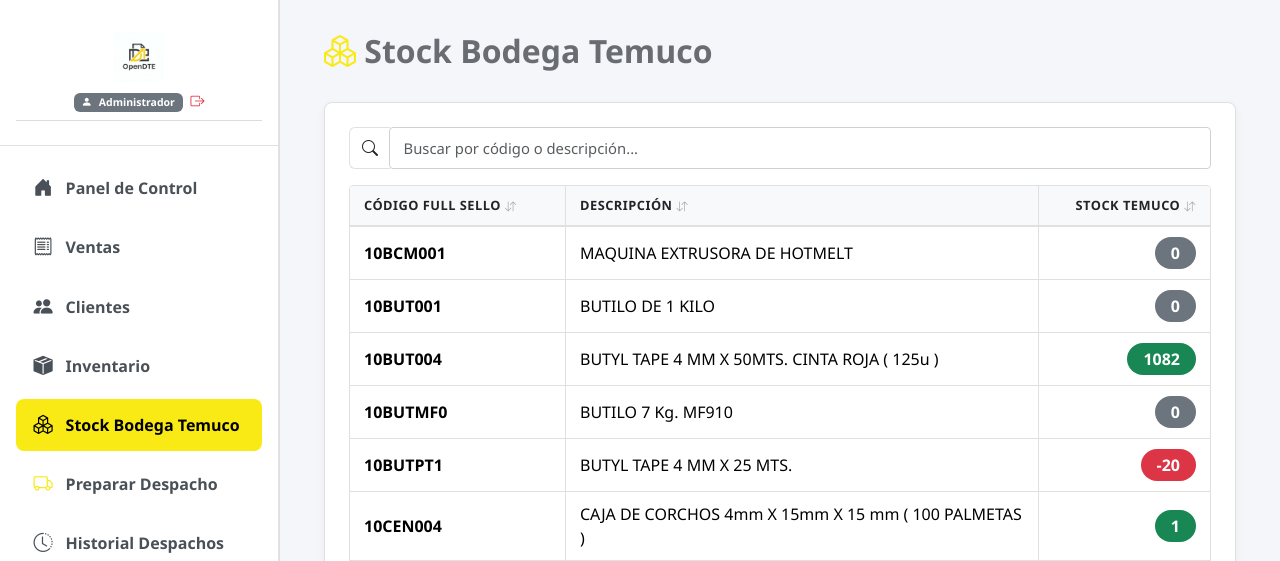
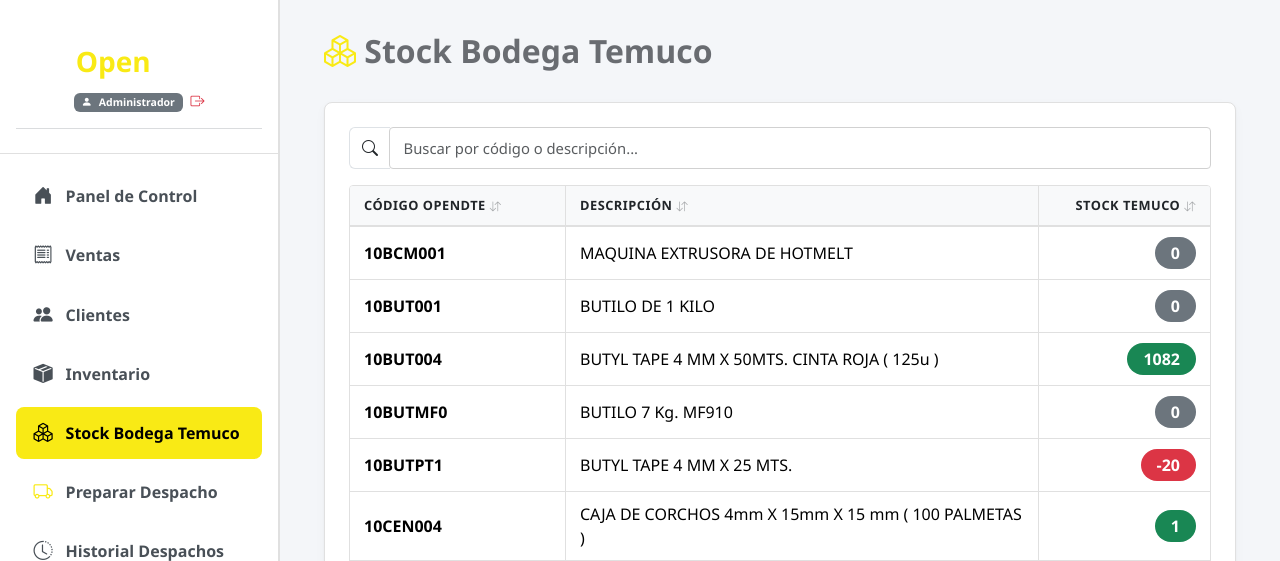
Before and after one commit to schiesscl/open-dte, a Django app: page /stock-vendedores/ in a window 1280 px wide. Shown: the top 561 px of the page. Run offline with Django 5.2, Linux system fonts and the light colour scheme; a user stored in the database is signed in; data comes from the database, SQL or seed files in the repository; data that the repository does not hold is empty; some libraries are stand-ins or nearby versions.

Commit message:
commit luego de reparación del service worker

```diff
--- a/inventario/templates/inventario/base.html
+++ b/inventario/templates/inventario/base.html
@@ -42,23 +42,30 @@
     <!-- Contenedor General de la Aplicación -->
     <div class="app-container">
 
-        <!-- Header Móvil (Solo visible en pantallas móviles/tablets < 992px) -->
-        <header class="mobile-header d-lg-none">
-            <a class="d-flex align-items-center text-decoration-none" href="{% url 'dashboard' %}">
-                <img src="{% static 'img/logo.webp' %}" alt="Logo OpenDTE" height="35" class="me-2">
+        <!-- Header Móvil (Solo visible en pantallas < 992px) -->
+        <header class="mobile-header d-lg-none d-flex justify-content-between align-items-center px-3">
+            <a href="{% url 'dashboard' %}" class="mobile-logo text-decoration-none d-flex align-items-center">
+                <span class="fs-4 fw-bold text-fs-yellow">Open<span class="text-white">DTE</span></span>
             </a>
-            <button class="btn mobile-nav-toggle" type="button" data-bs-toggle="offcanvas" data-bs-target="#offcanvasSidebarMenu" aria-controls="offcanvasSidebarMenu">
-                <i class="bi bi-list fs-3"></i>
-            </button>
+            <div class="d-flex align-items-center gap-2">
+                {% if user.is_authenticated %}
+                <a href="/accounts/login/" class="btn btn-outline-danger btn-sm py-1 px-2" title="Cerrar sesión / Cambiar perfil">
+                    <i class="bi bi-box-arrow-right fs-5"></i>
+                </a>
+                {% endif %}
+                <button class="btn btn-outline-light" type="button" data-bs-toggle="offcanvas" data-bs-target="#offcanvasSidebarMenu" aria-controls="offcanvasSidebarMenu">
+                    <i class="bi bi-list fs-3"></i>
+                </button>
+            </div>
         </header>
 
         <!-- Sidebar Fijo en Escritorio (Solo visible en pantallas >= 992px) -->
         <aside class="sidebar d-none d-lg-flex flex-column justify-content-between">
             <!-- Logo Header (Fijo) -->
             <div class="sidebar-header">
-                <div class="text-center py-2 border-bottom border-secondary border-opacity-25">
-                    <a href="{% url 'dashboard' %}" class="d-inline-block">
-                        <img src="{% static 'img/logo.webp' %}" alt="Logo OpenDTE" class="img-fluid px-2" style="max-height: 50px;">
+                <div class="text-center py-3 border-bottom border-secondary border-opacity-25">
+                    <a href="{% url 'dashboard' %}" class="text-decoration-none d-inline-block">
+                        <span class="fs-3 fw-bold text-fs-yellow">Open<span class="text-white">DTE</span></span>
                     </a>
                     {% if user.is_authenticated %}
                     <div class="mt-2 small text-muted">
@@ -158,10 +165,20 @@
 
         <!-- Sidebar Offcanvas para Móviles -->
         <div class="offcanvas offcanvas-start offcanvas-sidebar d-lg-none" tabindex="-1" id="offcanvasSidebarMenu" aria-labelledby="offcanvasSidebarMenuLabel">
-            <div class="offcanvas-header">
-                <h5 class="offcanvas-title text-fs-yellow fw-bold" id="offcanvasSidebarMenuLabel">
-                    <img src="{% static 'img/logo.webp' %}" alt="Logo OpenDTE" height="30" class="me-2"> Menú
+            <div class="offcanvas-header border-bottom border-secondary border-opacity-25">
+                <h5 class="offcanvas-title fw-bold" id="offcanvasSidebarMenuLabel">
+                    <span class="text-fs-yellow">Open<span class="text-white">DTE</span></span> <span class="text-muted fs-6 ms-2">Menú</span>
                 </h5>
+                {% if user.is_authenticated %}
+                <div class="ms-auto me-2 small text-muted d-flex align-items-center">
+                    <span class="badge bg-secondary px-2 py-1">
+                        {{ user.first_name }}
+                    </span>
+                    <a href="/accounts/login/" class="ms-2 text-danger text-decoration-none fs-5" title="Cerrar sesión / Cambiar perfil">
+                        <i class="bi bi-box-arrow-right"></i>
+                    </a>
+                </div>
+                {% endif %}
                 <button type="button" class="btn-close" data-bs-dismiss="offcanvas" aria-label="Close"></button>
             </div>
             <div class="offcanvas-body d-flex flex-column justify-content-between p-3">
--- a/inventario/templates/inventario/login.html
+++ b/inventario/templates/inventario/login.html
@@ -224,7 +224,7 @@
 
     <div class="login-card">
         <div class="login-header">
-            <img src="{% static 'img/logo.webp' %}" alt="Logo OpenDTE" class="login-logo">
+            <h2 class="fw-bold text-fs-yellow mb-2">Open<span class="text-white">DTE</span></h2>
             <h4 class="fw-bold mb-1">Portal de Acceso Demo</h4>
             <p class="text-muted small">Selecciona un perfil preconfigurado para comenzar a probar</p>
         </div>
--- a/inventario/templates/inventario/stock_vendedores.html
+++ b/inventario/templates/inventario/stock_vendedores.html
@@ -31,7 +31,7 @@
             <table class="table table-hover align-middle mb-0">
                 <thead>
                     <tr>
-                        <th style="width: 25%;">Código Full Sello</th>
+                        <th style="width: 25%;">Código OpenDTE</th>
                         <th style="width: 55%;">Descripción</th>
                         <th style="width: 20%;" class="text-end">Stock Temuco</th>
                     </tr>
--- a/inventario/templates/sw.js
+++ b/inventario/templates/sw.js
@@ -1,5 +1,5 @@
-const CACHE_NAME = "opendte-v26";
-const DYNAMIC_CACHE = "opendte-dynamic-v26";
+const CACHE_NAME = "opendte-v1";
+const DYNAMIC_CACHE = "opendte-dynamic-v1";
 const OFFLINE_URL = "/static/offline.html";
 
 // Archivos básicos para que la app cargue el layout principal sin internet
--- a/inventario/views.py
+++ b/inventario/views.py
@@ -4,7 +4,7 @@ import logging
 import time
 from django.conf import settings
 from django.core.files import File
-from django.contrib.auth import authenticate, login
+from django.contrib.auth import authenticate, login, logout
 from django.contrib.auth.decorators import login_required
 from django.views.decorators.http import require_POST
 from django.shortcuts import render, redirect, get_object_or_404
@@ -35,6 +35,9 @@ def login_demo(request):
     """
     Vista de login demo que permite inicio rápido por botones o credenciales.
     """
+    if request.method == 'GET' and request.user.is_authenticated:
+        logout(request)
+
     next_url = request.GET.get('next', '') or request.POST.get('next', '') or '/'
 
     if request.method == 'POST':
```
Also changed, not shown: opendte_config/settings.py (+6 -4 lines), static/img/logo.webp (deleted).
